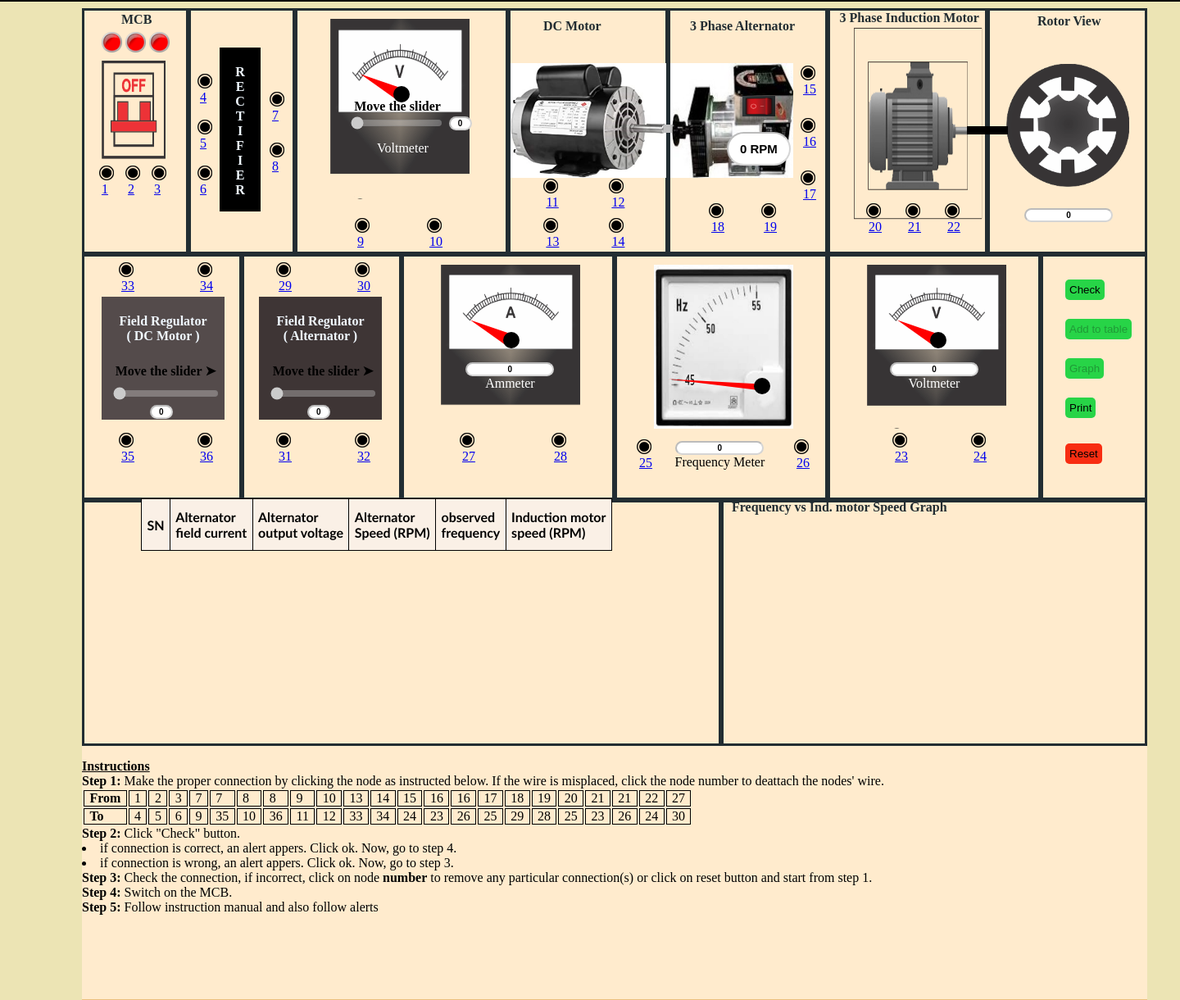
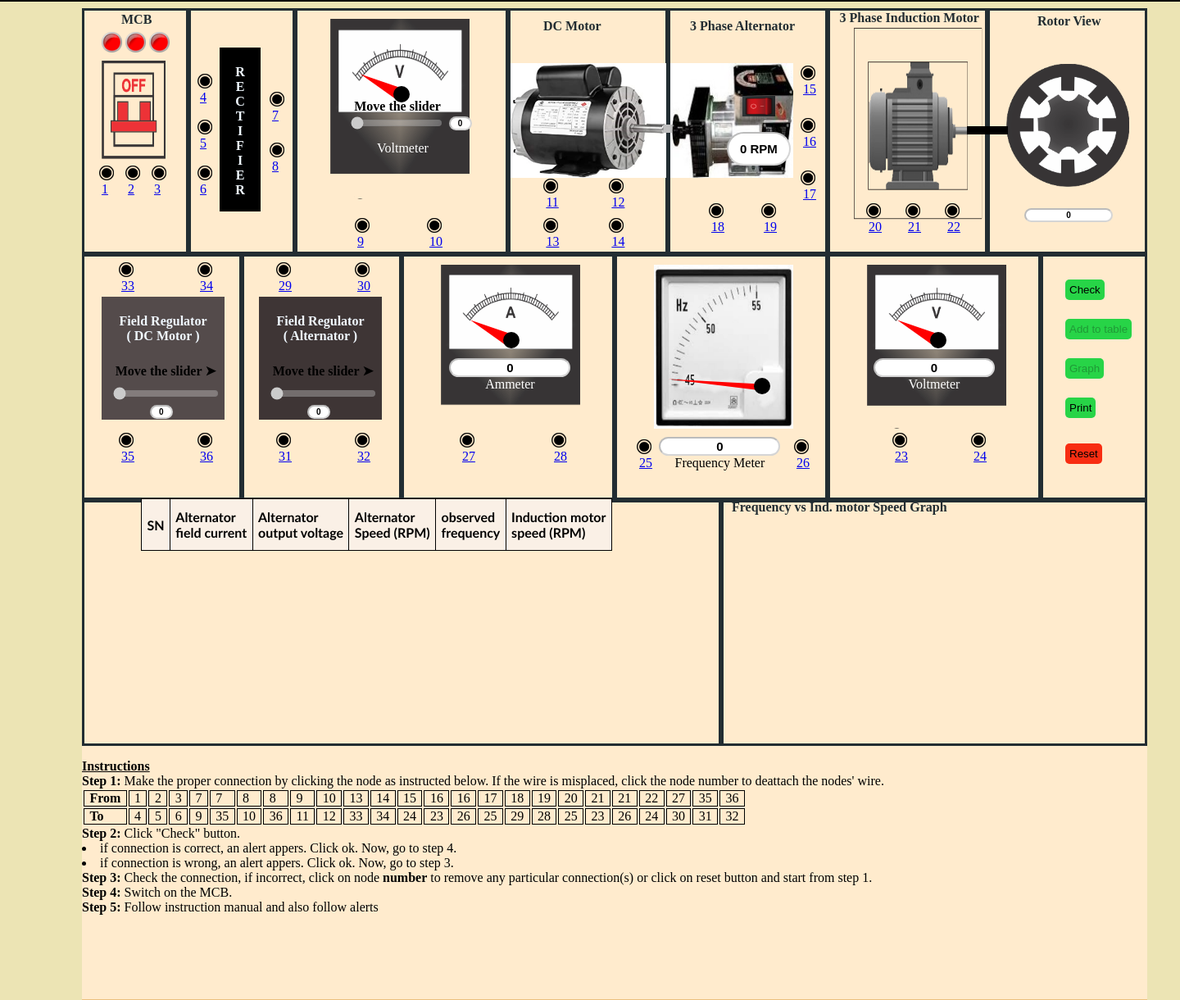
Before and after one commit to pulak777/virtualmachinelab, a Flask app: page /speed_control_of_3-phase_squirrel_cage_induction_motor_by_frequency_control/simulation in a window 1440 px wide. Shown: the top 1220 px of the page at 82% size. Run offline with Flask 2, Linux system fonts and the light colour scheme; lists and menus that the app fills with data are empty; some libraries are stand-ins or nearby versions.

Commit message:
minor update

```diff
--- a/static/js/exp3.js
+++ b/static/js/exp3.js
@@ -404,6 +404,28 @@ jsPlumb.ready(function () {
                 "target": "ld27"
             }
         ];
+        var correct_connections_35_31 = [
+            {
+                "source": "ld35",
+                "target": "ld31"
+            },
+
+            {
+                "source": "ld35",
+                "target": "ld31"
+            }
+        ];
+        var correct_connections_36_32 = [
+            {
+                "source": "ld36",
+                "target": "ld32"
+            },
+
+            {
+                "source": "ld36",
+                "target": "ld32"
+            }
+        ];
 
         //a connection outside this will invalidate the circuit
         var allowed_connections = [
@@ -623,6 +645,25 @@ jsPlumb.ready(function () {
                 {
                     "source": "ld30",
                     "target": "ld27"
+                },
+                {
+                    "source": "ld35",
+                    "target": "ld31"
+                },
+
+                {
+                    "source": "ld35",
+                    "target": "ld31"
+                },
+
+                {
+                    "source": "ld36",
+                    "target": "ld32"
+                },
+
+                {
+                    "source": "ld36",
+                    "target": "ld32"
                 }
 
         ];
@@ -651,6 +692,9 @@ jsPlumb.ready(function () {
         var is_connected_21_26 = false;
         var is_connected_22_24 = false;
         var is_connected_27_30 = false;
+
+        var is_connected_35_31 = false;
+        var is_connected_36_32 = false;
         var unallowed_connection_present = false;
 
         actual_connections.forEach(function (connection) {
@@ -1044,6 +1088,43 @@ jsPlumb.ready(function () {
 
             if(!is_connected_27_30){
                 is_connected_27_30 = correct_connections_27_30.find(function (conn) {
+                    return conn.source === this_connection.source && conn.target === this_connection.target;
+                  });
+            }
+
+           if(!unallowed_connection_present){
+                unallowed_connection_present = !(allowed_connections.find(function (conn) {
+                    return conn.source === this_connection.source && conn.target === this_connection.target;
+                }));
+            }
+        });
+
+        actual_connections.forEach(function (connection) {
+            var this_connection = {
+                "source": connection.sourceId,
+                "target": connection.targetId
+            };
+
+            if(!is_connected_35_31){
+                is_connected_35_31 = correct_connections_22_24.find(function (conn) {
+                    return conn.source === this_connection.source && conn.target === this_connection.target;
+                  });
+            }
+
+           if(!unallowed_connection_present){
+                unallowed_connection_present = !(allowed_connections.find(function (conn) {
+                    return conn.source === this_connection.source && conn.target === this_connection.target;
+                }));
+            }
+        });
+        actual_connections.forEach(function (connection) {
+            var this_connection = {
+                "source": connection.sourceId,
+                "target": connection.targetId
+            };
+
+            if(!is_connected_36_32){
+                is_connected_36_32 = correct_connections_27_30.find(function (conn) {
                     return conn.source === this_connection.source && conn.target === this_connection.target;
                   });
             }
--- a/templates/simulations/sim3.html
+++ b/templates/simulations/sim3.html
@@ -232,7 +232,7 @@
             <div class="meter2" style="position: absolute;top: 298px;left: 120px;">
               <div class="rang" style="position: absolute;top: -1em;left: 18.9em;">
                 <div class="rang-title" >
-                  <input class="rang-number" id="show7" type="text" value="0" disabled="disabled"/>
+                  <input class="rang-number5" id="show7" type="text" value="0" disabled="disabled"/>
                 </div>
                 <br>Ammeter
               </div>
@@ -250,7 +250,7 @@
             <div class="meter2" style="position: absolute;top: 298px;left: 120px;">
               <div class="rang" style="position: absolute;top: 5em;left: 34.9em; color: black;">
                 <div class="rang-title" >
-                  <input class="rang-number" id="show8" type="text" value="0" disabled="disabled"/>
+                  <input class="rang-number5" id="show8" type="text" value="0" disabled="disabled"/>
                 </div>
                 <br>Frequency Meter
               </div>
@@ -268,7 +268,7 @@
             <div class="meter2" style="position: absolute;top: 298px;left: 120px;">
               <div class="rang" style="position: absolute;top: -1em;left: 51.25em;">
                 <div class="rang-title" >
-                  <input class="rang-number" id="show9" type="text" value="0" disabled="disabled"/>
+                  <input class="rang-number5" id="show9" type="text" value="0" disabled="disabled"/>
                 </div>
                 <br>Voltmeter
               </div>
@@ -359,6 +359,9 @@
                               <td>21</td>
                               <td>22</td>
                               <td>27</td>
+                              <td>35</td>
+                              <td>36</td>
+
 
                           </tr>
                           <tr>
@@ -385,6 +388,8 @@
                               <td>26</td>
                               <td>24</td>
                               <td>30</td>
+                              <td>31</td>
+                              <td>32</td>
 
                           </tr>
                       </table>
```
